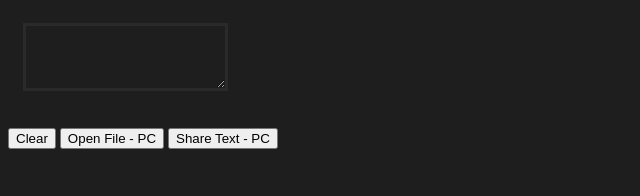
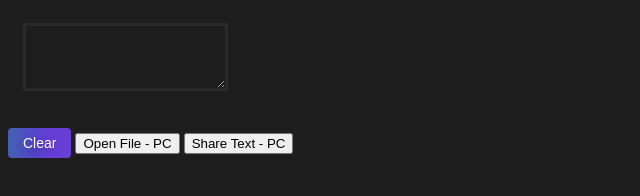
Before and after one commit to pxs-yt/code, a plain HTML site: page index.html in a window 1280 px wide. Shown: the whole page, without its empty margins (0-640 px from the left). Drawn offline with Linux system fonts and the light colour scheme.

Commit message:
Changed style of clear button

```diff
--- a/style.css
+++ b/style.css
@@ -19,3 +19,23 @@ textarea {
     scrollbar-color: #4A4A4A transparent; /* For Webkit browsers */
     scrollbar-width: thin; /* For Firefox */
 }
+
+#clear-button {
+    display: inline-block;
+    outline: 0;
+    border: 0;
+    cursor: pointer;
+    color: #fff;
+    font-weight: 500;
+    border-radius: 4px;
+    font-size: 14px;
+    height: 30px;
+    padding: 0px 15px;
+    text-shadow: rgb(0 0 0 / 25%) 0px 3px 8px;
+    background: linear-gradient(92.88deg, rgb(69, 94, 181) 9.16%, rgb(86, 67, 204) 43.89%, rgb(103, 63, 215) 64.72%);
+    transition: all 0.5s ease 0s;
+    :hover{
+        box-shadow: rgb(80 63 205 / 50%) 0px 1px 40px;
+        transition: all 0.1s ease 0s;
+    }
+}
```
